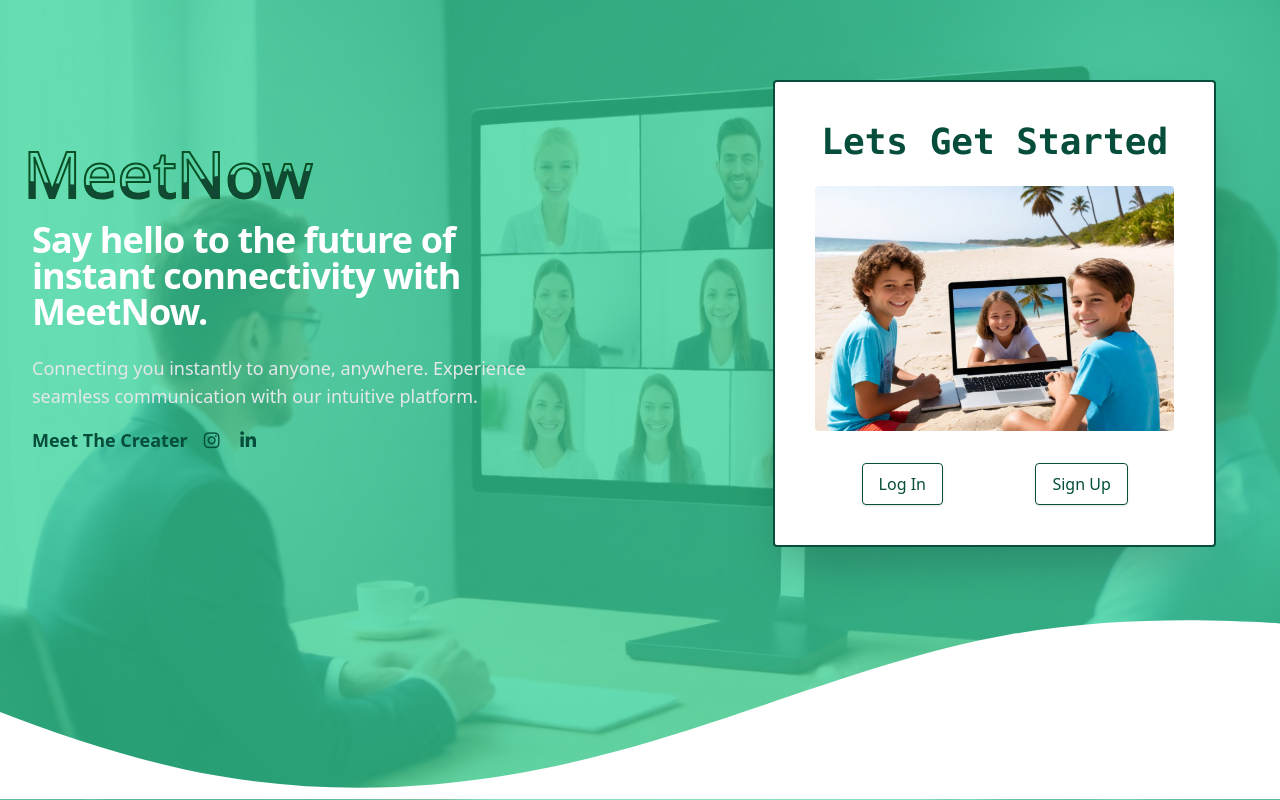
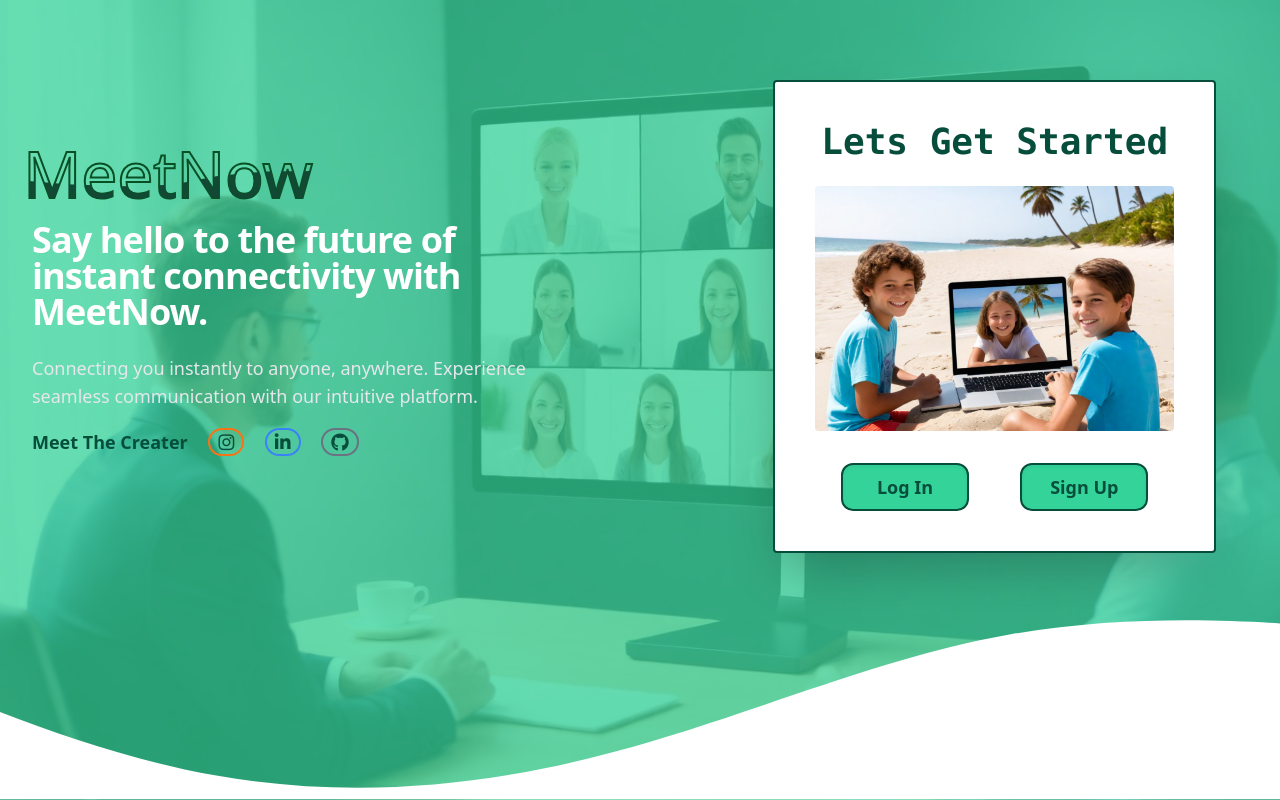
Before and after one commit to Ashutosh010sharma/Video_Conferece, a Django app: page / in a window 1280 px wide. Run offline with Django 5.2, Linux system fonts and the light colour scheme; some libraries are stand-ins or nearby versions.

Commit message:
modifing

```diff
--- a/video_call_app/templates/dashboard.html
+++ b/video_call_app/templates/dashboard.html
@@ -61,7 +61,7 @@
     </style>
 </head>
 <body class="bg-opacity-75 bg-emerald-400 dark:bg-gray-900 min-h-screen ">
-    <div class="min-h-screen flex flex-col justify-center relative overflow-hidden sm:py-12">
+    <div class="min-h-screen flex flex-col mt-12 relative overflow-hidden sm:py-12">
         <div class="max-w-7xl mx-auto">
             <h1 class="text-3xl font-bold text-gray-800 text-center mb-12">Welcome, {{name}}...</h1>
             <div class="relative group max-w-xl">
--- a/video_call_app/templates/index.html
+++ b/video_call_app/templates/index.html
@@ -96,9 +96,13 @@
             <p class="max-w-xl mb-4 text-base text-gray-200 md:text-lg">
               Connecting you instantly to anyone, anywhere. Experience seamless communication with our intuitive platform.
             </p>
-            <div class="w-2/3 ">
-              <h1 class="text-lg font-semibold text-emerald-900">Meet The Creater<a href="https://www.instagram.com/ashu.v.11/" class="mx-4"><i class="fa-brands fa-instagram "></i></a>
-                <a href="https://www.linkedin.com/in/ashutosh-sharma-727873233/"  ><i class="fa-brands fa-linkedin-in"></i></a>
+            <div class="">
+              <h1 class="text-lg font-semibold text-emerald-900">Meet The Creater
+                <a href="https://www.instagram.com/ashu.v.11/" class="mx-4 hover:bg-orange-500 transition duration-300 rounded-full border-2 border-orange-500 hover:border-white" target="_blank"><i class="fa-brands fa-instagram p-2 hover:text-white transition duration-300 "></i></a>
+
+                <a href="https://www.linkedin.com/in/ashutosh-sharma-727873233/" class="mr-4 rounded-full border-2 border-blue-500 hover:bg-blue-500 transition duration-300 hover:border-white" target="_blank"><i class="fa-brands fa-linkedin-in p-2 hover:text-white transition duration-300 "></i></a>
+
+                <a href="https://github.com/Ashutosh010sharma" class="rounded-full border-2 border-gray-500 hover:bg-gray-500 transition duration-300 hover:border-white" target="_blank"><i class="fa-brands fa-github p-2 hover:text-white transition duration-300 "></i></a>
               </h1>
 
             </div>
@@ -112,12 +116,23 @@
               <img class="rounded" src="{% static 'banner.jpeg'%}" alt="">
 
                 <div class="mt-8 flex justify-around">
-                  <a href="{% url 'login' %}"
-                class="bg-transparent hover:bg-emerald-900 text-emerald-900 hover:text-white rounded shadow hover:shadow-lg py-2 px-4 border border-emerald-900 hover:border-transparent">
-                Log In</a>
-                <a href="{% url 'register' %}"
-                class="bg-transparent hover:bg-emerald-900 text-emerald-900 hover:text-white rounded shadow hover:shadow-lg py-2 px-4 border border-emerald-900 hover:border-transparent">
-                Sign Up</a>
+                  <a href="{% url 'login' %}" class="relative w-32 text-lg font-semibold text-center px-5 py-2 overflow-hidden text-emerald-900 bg-emerald-400 border-2 border-emerald-900 rounded-xl shadow-inner group">
+                    <span class="absolute top-0 left-0 w-0 h-0 transition-all duration-200 border-t-2 border-gray-600 group-hover:w-full ease"></span>
+                    <span class="absolute bottom-0 right-0 w-0 h-0 transition-all duration-200 border-b-2 border-gray-600 group-hover:w-full ease"></span>
+                    <span class="absolute top-0 left-0 w-full h-0 transition-all duration-300 delay-200 bg-emerald-900 group-hover:h-full ease"></span>
+                    <span class="absolute bottom-0 left-0 w-full h-0 transition-all duration-300 delay-200 bg-emerald-900 group-hover:h-full ease"></span>
+                    <span class="absolute inset-0 w-full h-full duration-300 delay-300 bg-emerald-900 opacity-0 group-hover:opacity-100"></span>
+                    <span class="relative transition-colors duration-300 delay-200 group-hover:text-white ease">Log In</span>
+                    </a>
+
+                <a href="{% url 'register' %}" class="relative w-32 text-lg font-semibold text-center px-5 py-2 overflow-hidden text-emerald-900 bg-emerald-400 border-2 border-emerald-900 rounded-xl shadow-inner group">
+                  <span class="absolute top-0 left-0 w-0 h-0 transition-all duration-200 border-t-2 border-gray-600 group-hover:w-full ease"></span>
+                  <span class="absolute bottom-0 right-0 w-0 h-0 transition-all duration-200 border-b-2 border-gray-600 group-hover:w-full ease"></span>
+                  <span class="absolute top-0 left-0 w-full h-0 transition-all duration-300 delay-200 bg-emerald-900 group-hover:h-full ease"></span>
+                  <span class="absolute bottom-0 left-0 w-full h-0 transition-all duration-300 delay-200 bg-emerald-900 group-hover:h-full ease"></span>
+                  <span class="absolute inset-0 w-full h-full duration-300 delay-300 bg-emerald-900 opacity-0 group-hover:opacity-100"></span>
+                  <span class="relative transition-colors duration-300 delay-200 group-hover:text-white ease">Sign Up</span>
+                  </a>
                 </div>
 
 
--- a/video_call_app/templates/register.html
+++ b/video_call_app/templates/register.html
@@ -64,7 +64,7 @@
     <section class="bg-opacity-75 bg-emerald-400 dark:bg-gray-900">
         <div class="flex flex-col items-center mx-4 h-screen lg:py-0 ">
 
-            <a href="#" class="flex items-center mt-6 text-4xl md:mt-20 font-bold text-emerald-900 dark:text-white">
+            <a href="#" class="flex items-center mt-6 text-4xl md:mt-8 font-bold text-emerald-900 dark:text-white">
                 <!-- <img class="w-8 h-8 mr-2" src="https://flowbite.s3.amazonaws.com/blocks/marketing-ui/logo.svg" alt="logo"> -->
                 MeetNow
             </a>
@@ -99,9 +99,7 @@
                         </div>
                         {% if error %}
                         <div class="flex items-center p-4 mb-4 text-sm text-red-800 border border-red-300 rounded-lg bg-red-50 dark:bg-gray-800 dark:text-red-400 dark:border-red-800" role="alert">
-                            <svg class="flex-shrink-0 inline w-4 h-4 me-3" aria-hidden="true" xmlns="http://www.w3.org/2000/svg" fill="currentColor" viewBox="0 0 20 20">
-                              <path d="M10 .5a9.5 9.5 0 1 0 9.5 9.5A9.51 9.51 0 0 0 10 .5ZM9.5 4a1.5 1.5 0 1 1 0 3 1.5 1.5 0 0 1 0-3ZM12 15H8a1 1 0 0 1 0-2h1v-3H8a1 1 0 0 1 0-2h2a1 1 0 0 1 1 1v4h1a1 1 0 0 1 0 2Z"/>
-                            </svg>
+
                             <span class="sr-only">Info</span>
                             <div>
                               <span class="font-medium">{{ error }}
--- a/video_call_app/views.py
+++ b/video_call_app/views.py
@@ -12,7 +12,7 @@ def register(request):
         form = RegisterForm(request.POST)
         if form.is_valid():
             form.save()
-            return render(request, 'login.html', {'success': "Registration successful. Please login."})
+            return render(request, 'login.html', {'success': "Registration successful. Please Sign in."})
         else:
             error_message = form.errors.as_text()
             return render(request, 'register.html', {'error': error_message})
```
Also changed, not shown: video_call_app/templates/login.html (+3 -7 lines), db.sqlite3.
